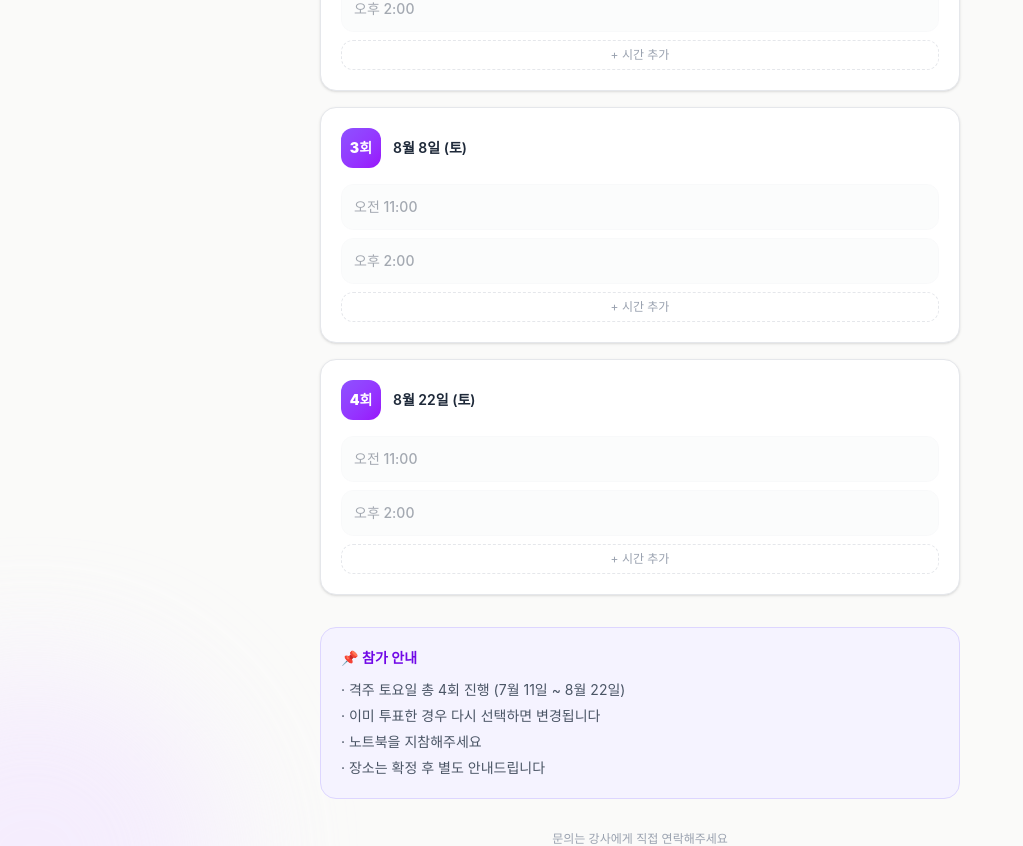
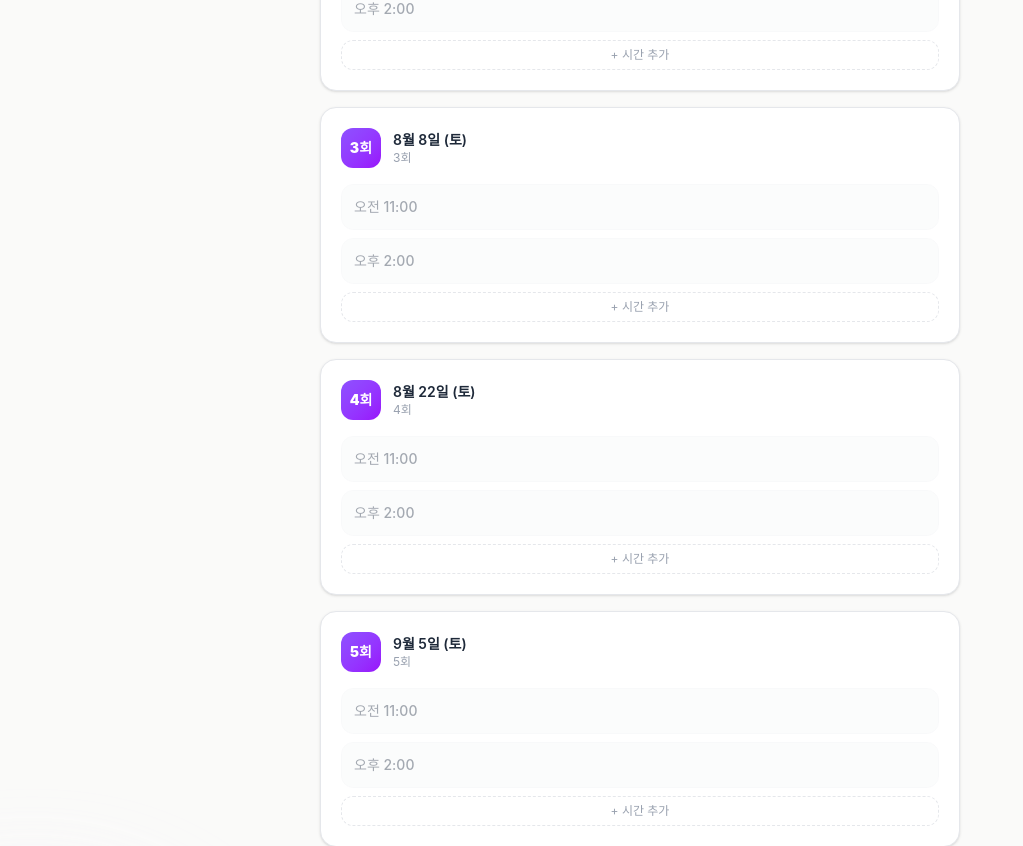
Before and after one commit to everystart2020-eric/vibe-coding-mountain, a Next.js app: page /schedule2 in a window 1280 px wide. Shown: the part 1100-1946 px from the top of the page, without its empty margins (0-1023 px from the left). Built offline with nearby package versions, Linux system fonts and the light colour scheme; a web font is replaced by a local one.

Commit message:
feat: update 2기 to 5 sessions, add AI education label for week 1

```diff
--- a/src/app/page.tsx
+++ b/src/app/page.tsx
@@ -262,7 +262,7 @@ export default function HomePage() {
                     <h3 className="text-violet-800 font-bold text-base">오프라인 일정 · 2기</h3>
                     <span className="px-1.5 py-0.5 rounded-full bg-violet-200 text-violet-700 text-xs font-semibold">NEW</span>
                   </div>
-                  <p className="text-violet-700/70 text-xs leading-relaxed">7–8월 격주 토요일 4회 · 시간 투표 진행 중</p>
+                  <p className="text-violet-700/70 text-xs leading-relaxed">7월~9월 격주 토요일 5회 · 시간 투표 진행 중</p>
                 </div>
                 <div className="text-violet-500 group-hover:text-violet-600 transition-all text-lg flex-shrink-0 group-hover:translate-x-1 duration-300">
                   →
--- a/src/app/schedule2/page.tsx
+++ b/src/app/schedule2/page.tsx
@@ -6,10 +6,11 @@ import Link from "next/link"
 const NAME_KEY = "vote-name"
 
 const WEEKS = [
-  { week: 11, date: "7월 11일 (토)", slots: ["오전 11:00", "오후 2:00"] },
-  { week: 12, date: "7월 25일 (토)", slots: ["오전 11:00", "오후 2:00"] },
-  { week: 13, date: "8월 8일 (토)", slots: ["오전 11:00", "오후 2:00"] },
-  { week: 14, date: "8월 22일 (토)", slots: ["오전 11:00", "오후 2:00"] },
+  { week: 11, date: "7월 11일 (토)", label: "1회 · 기본 AI 활용 교육", slots: ["오전 11:00", "오후 2:00"] },
+  { week: 12, date: "7월 25일 (토)", label: "2회", slots: ["오전 11:00", "오후 2:00"] },
+  { week: 13, date: "8월 8일 (토)", label: "3회", slots: ["오전 11:00", "오후 2:00"] },
+  { week: 14, date: "8월 22일 (토)", label: "4회", slots: ["오전 11:00", "오후 2:00"] },
+  { week: 15, date: "9월 5일 (토)", label: "5회", slots: ["오전 11:00", "오후 2:00"] },
 ]
 
 type VoteRecord = { week: number; time_slot: string; name: string }
@@ -210,7 +211,7 @@ export default function Schedule2Page() {
 
         {/* 주차별 투표 */}
         <div className="flex flex-col gap-4 mb-8">
-          {WEEKS.map((w) => {
+          {WEEKS.map((w, idx) => {
             const mySlot = myVotes[w.week]
             const weekCounts = counts[w.week] ?? {}
             const totalVotes = Object.values(weekCounts).reduce((a, names) => a + names.length, 0)
@@ -221,13 +222,11 @@ export default function Schedule2Page() {
               <div key={w.week} className="rounded-2xl border border-gray-200 bg-white shadow-sm p-5">
                 <div className="flex items-center gap-3 mb-4">
                   <div className="w-10 h-10 rounded-xl bg-gradient-to-br from-violet-500 to-purple-600 flex items-center justify-center flex-shrink-0">
-                    <span className="text-white font-black text-sm">{w.week - 10}회</span>
+                    <span className="text-white font-black text-sm">{idx + 1}회</span>
                   </div>
                   <div>
                     <p className="text-gray-800 font-semibold text-sm">{w.date}</p>
-                    {totalVotes > 0 && (
-                      <p className="text-gray-400 text-xs">{totalVotes}명 투표</p>
-                    )}
+                    <p className="text-gray-400 text-xs">{w.label}{totalVotes > 0 ? ` · ${totalVotes}명 투표` : ""}</p>
                   </div>
                 </div>
 
@@ -326,7 +325,7 @@ export default function Schedule2Page() {
         <div className="rounded-2xl bg-violet-50 border border-violet-200 p-5 mb-8">
           <h3 className="text-violet-700 font-semibold text-sm mb-3">📌 참가 안내</h3>
           <ul className="space-y-1.5 text-gray-600 text-sm">
-            <li>· 격주 토요일 총 4회 진행 (7월 11일 ~ 8월 22일)</li>
+            <li>· 격주 토요일 총 5회 진행 (7월 11일 ~ 9월 5일)</li>
             <li>· 이미 투표한 경우 다시 선택하면 변경됩니다</li>
             <li>· 노트북을 지참해주세요</li>
             <li>· 장소는 확정 후 별도 안내드립니다</li>
```
